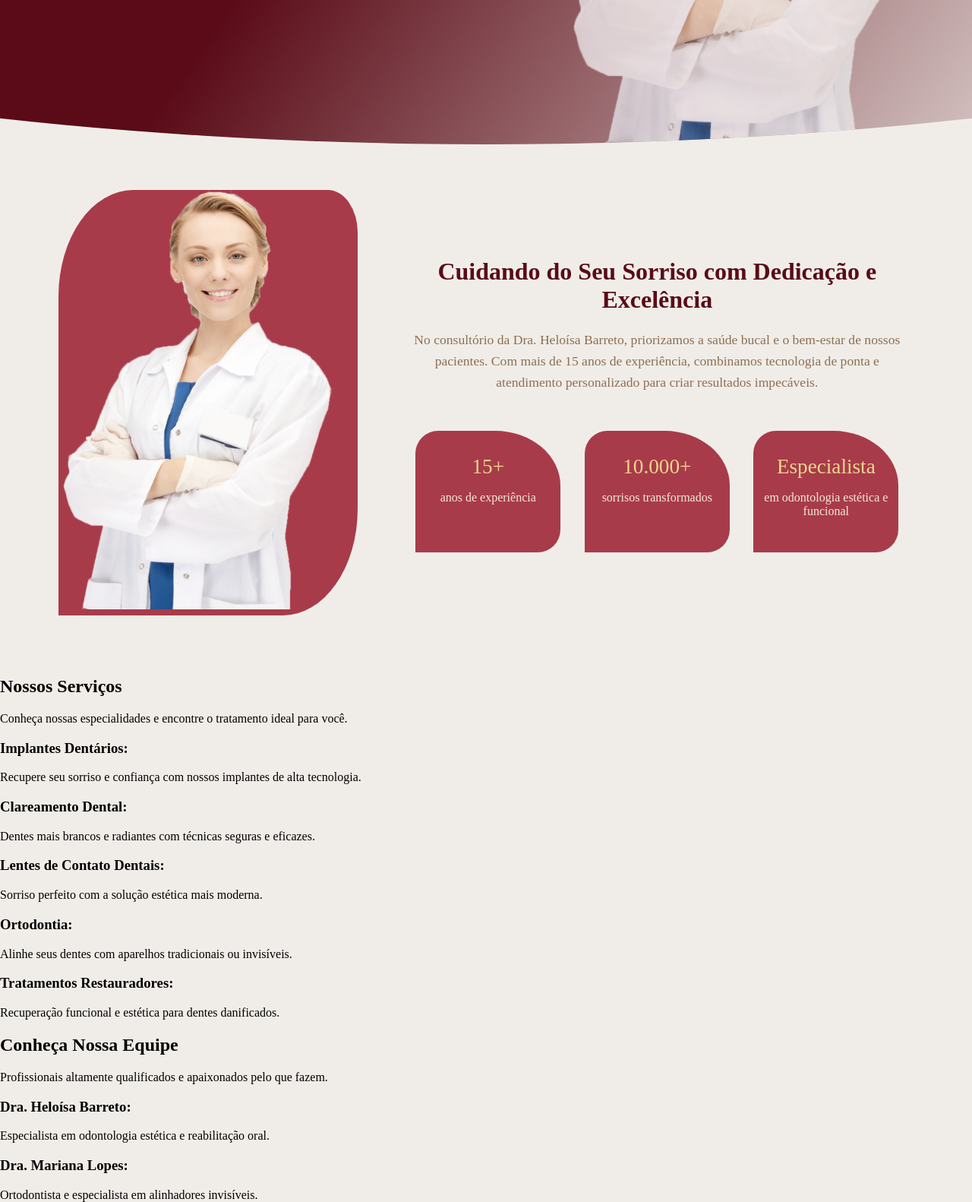
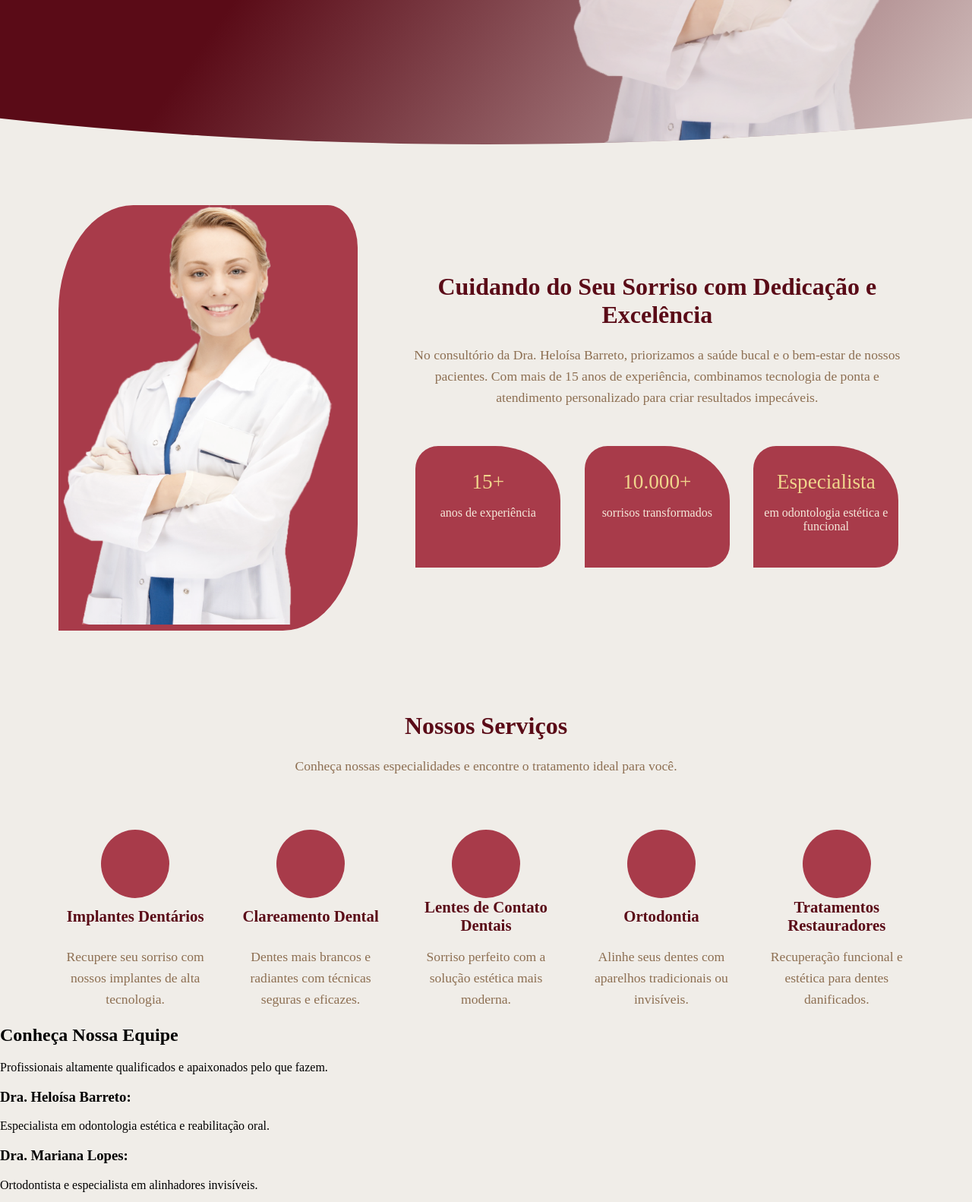
Before and after one commit to KauaVDSB/OdontoLandingPage, a Flask app: page / in a window 1280 px wide. Shown: the part 610-2192 px from the top of the page at 76% size. Run offline with Flask 3, Linux system fonts and the light colour scheme.

Commit message:
Estilizacao base para servicos.

```diff
--- a/odonto/static/css/base/base.css
+++ b/odonto/static/css/base/base.css
@@ -18,6 +18,7 @@
 
 * {
     box-sizing: border-box;
+    scroll-behavior: smooth;
 }
 html {
     height: 100%;
--- a/odonto/static/css/landing/landing.css
+++ b/odonto/static/css/landing/landing.css
@@ -4,12 +4,10 @@
 
     align-items: center;
     justify-content: space-between;
-    padding: 60px 6%;
+    padding: 80px 6%;
 
     background-color: transparent;
     color: var(--cor-primaria-escura);
-    clip-path: ellipse(150% 75% at 50% 25%);
-    overflow: hidden;
 }
 
 .sobre-imagem {
@@ -92,3 +90,65 @@
     background-color: var(--cor-primaria-media);
     transform: translateY(-3px);
 }
+
+
+.servicos {
+    display: flex;
+    flex-direction: column;
+    padding: 0 6%;
+
+    align-items: center;
+}
+
+.servicos h2 {
+    margin-bottom: 20px;
+    font-size: 2rem;
+    font-weight: bold;
+    text-align: center;
+    color: var(--cor-primaria-escura);
+}
+
+.servicos p {
+    max-width: 800px;
+    margin: 0;
+    margin-bottom: 30px;
+
+    font-size: 1.1rem;
+    line-height: 1.6;
+    text-align: center;
+    color: var(--cor-bege-escuro);
+}
+
+.servicos-lista {
+    padding-top: 40px;
+    display: flex;
+    justify-content: space-between;
+}
+
+.servicos-lista article {
+    width: 18%;
+    display: flex;
+    flex-direction: column;
+    justify-items: center;
+    justify-content: space-between;
+    text-align: center;
+}
+
+.servicos-lista .icone {
+    width: 90px;
+    height: 90px;
+    border-radius: 50%;
+    align-self: center;
+    background-color: var(--cor-primaria-clara);
+}
+.servicos-lista h3 {
+    font-size: 1.3rem;
+    color: var(--cor-primaria-escura);
+    margin: 0;
+    margin-bottom: 15px;
+}
+.servicos-lista p {
+    margin: 0;
+    justify-self:flex-end;
+    justify-self: end;
+}
--- a/odonto/templates/view/index.html
+++ b/odonto/templates/view/index.html
@@ -51,26 +51,32 @@
 <section id="servicos" class="servicos">
     <h2 class="servicos-titulo">Nossos Serviços</h2>
     <p class="servicos-descricao">Conheça nossas especialidades e encontre o tratamento ideal para você.</p>
+
     <div class="servicos-lista">
 
             <article>
-            <h3>Implantes Dentários:</h3>
-            <p>Recupere seu sorriso e confiança com nossos implantes de alta tecnologia.</p>
+                <div class="icone"></div>
+                <h3>Implantes Dentários</h3>
+                <p>Recupere seu sorriso com nossos implantes de alta tecnologia.</p>
             </article>
             <article>
-            <h3>Clareamento Dental:</h3>
+                <div class="icone"></div>
+                <h3>Clareamento Dental</h3>
                 <p>Dentes mais brancos e radiantes com técnicas seguras e eficazes.</p>
             </article>
             <article>
-            <h3>Lentes de Contato Dentais:</h3>
+                <div class="icone"></div>
+                <h3>Lentes de Contato Dentais</h3>
             <p>Sorriso perfeito com a solução estética mais moderna.</p>
             </article>
             <article>
-            <h3>Ortodontia:</h3>
+                <div class="icone"></div>
+                <h3>Ortodontia</h3>
                 <p>Alinhe seus dentes com aparelhos tradicionais ou invisíveis.</p>
             </article>
             <article>
-            <h3>Tratamentos Restauradores:</h3>
+                <div class="icone"></div>
+                <h3>Tratamentos Restauradores</h3>
                 <p>Recuperação funcional e estética para dentes danificados.</p>
             </article>
 
```
Lines whose indentation alone changed are shown as unchanged.
